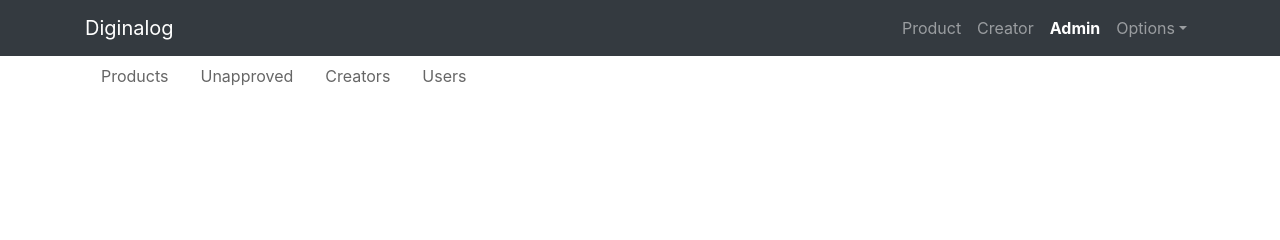
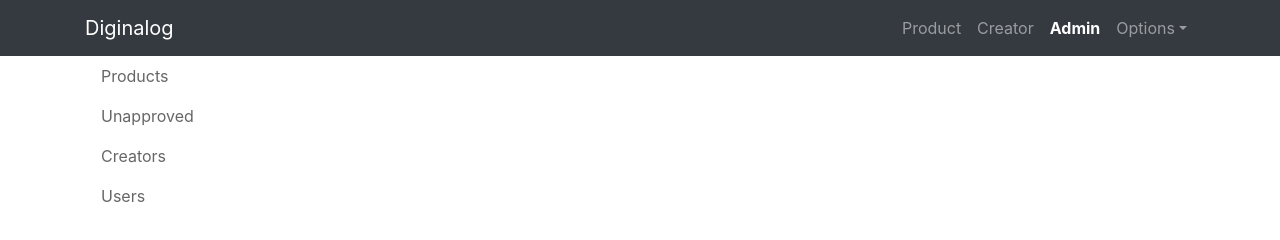
Before and after one commit to diginalog2019/diginalog, a React app in the folder frontend/diginalog/: page /admin in a window 1280 px wide. Built offline with nearby package versions, Linux system fonts and the light colour scheme.

Commit message:
modify css: vertical Nav menu

```diff
--- a/frontend/diginalog/src/pages/Admin/AdminIndex.js
+++ b/frontend/diginalog/src/pages/Admin/AdminIndex.js
@@ -21,7 +21,8 @@ export class AdminIndex extends Component {
   render() {
     return (
       <>
-        <Nav className="mb-3">
+        <div class="menu">
+          <Nav className="mb-3 flex-column">
             <NavItem>
               <NavLink to="/admin/products" className="nav-link">Products</NavLink>
             </NavItem>
@@ -35,6 +36,8 @@ export class AdminIndex extends Component {
               <NavLink to="/admin/users" className="nav-link">Users</NavLink>
             </NavItem>
           </Nav>
+        </div>
+        <div class="contents">
         <Switch>
           {/*<Route path="/heroes/hero" component={Heroes}></Route>*/}
           <Route path="/admin/products" component={AdminProducts}></Route>
@@ -44,6 +47,7 @@ export class AdminIndex extends Component {
           <Route path="/admin/users" component={AdminUsers}></Route>
           <Route path="/admin" render={()=><Redirect to="/admin" />}></Route>
         </Switch>
+        </div>
       </>
     )
   }
--- a/frontend/diginalog/src/pages/Admin/AdminIndex.scss
+++ b/frontend/diginalog/src/pages/Admin/AdminIndex.scss
@@ -7,3 +7,11 @@
     font-weight: bold;
   }
 }
+.menu{
+  float: left;
+  width: 11%;
+}
+.contents{
+  float: left;
+  width: 89%;
+}
```
Lines whose indentation alone changed are shown as unchanged.
